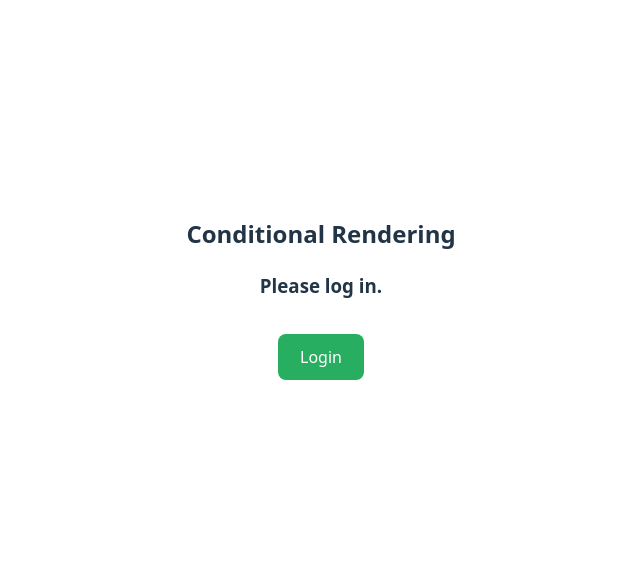
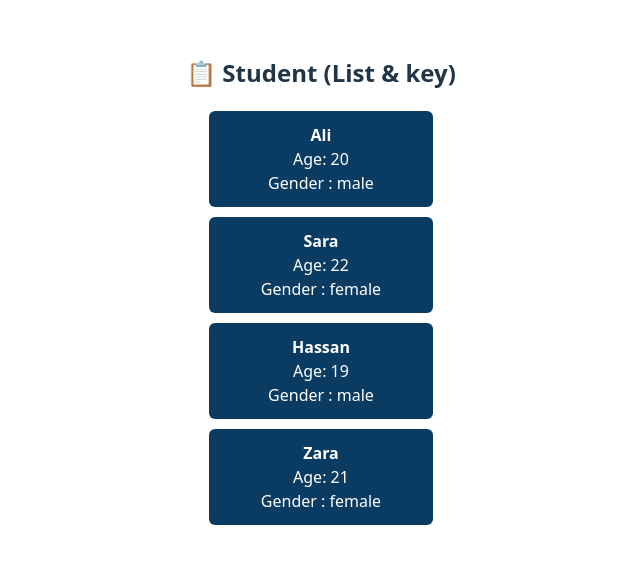
Before and after one commit to zarish123z/React.js, a React (Vite) app in the folder vite-project/: page / in a window 1280 px wide. Shown: the part 132-696 px from the top of the page, without its empty margins (319-959 px from the left). Built offline with nearby package versions, Linux system fonts and the light colour scheme.

Commit message:
List&Keys(Student_data)

```diff
--- /dev/null
+++ b/vite-project/src/ListAndKeys.jsx
@@ -0,0 +1,44 @@
+import React from "react";
+
+function ListAndKeys() {
+  //   Create an array of student objects
+  const students = [
+    { id: 1, name: "Ali", age: 20, gender: "male" },
+    { id: 2, name: "Sara", age: 22, gender: "female"  },
+    { id: 3, name: "Hassan", age: 19, gender: "male"  },
+    { id: 4, name: "Zara", age: 21, gender: "female"  },
+  ];
+
+  return (
+    <div style={{ textAlign: "center", marginTop: "60px" }}>
+      <h2>📋 Student (List & key)</h2>
+
+      <ul style={{ listStyle: "none", padding: 0 }}>
+        {/*   Loop through the student array using .map()*/}
+        {students.map((student) => (
+          <li
+            key={student.id} //  unique key
+            style={{
+              margin: "10px 0",
+              padding: "12px",
+              backgroundColor: "#0a3c63ff",
+              color: "white",
+              borderRadius: "6px",
+              width: "200px",
+              marginInline: "auto",
+              fontSize: "16px",
+            }}
+          >
+            {/* 👇 Step 4: Display name and age or gender */}
+             {/* strong just for bold */}
+            <strong>{student.name}</strong> <br></br>
+             Age: {student.age} <br></br>
+             Gender : {student.gender}
+          </li>
+        ))}
+      </ul>
+    </div>
+  );
+}
+
+export default ListAndKeys;
--- a/vite-project/src/main.jsx
+++ b/vite-project/src/main.jsx
@@ -10,6 +10,8 @@ import OnChange_FC from './OnChange_FC.jsx'
 import OnMouse_FC from './OnMouse_FC.jsx'
 import HideShowToggle from './HideShowToggle.jsx'
 import ConditionalRendering from './ConditionalRendering.jsx'
+import ListAndKeys from './ListandKeys.jsx'
+
 
 
 
@@ -29,7 +31,8 @@ createRoot(document.getElementById('root')).render(
 {/* <OnChange_FC/> */}
 {/* <OnMouse_FC/> */}
 {/* <HideShowToggle/> */}
-<ConditionalRendering/>
+{/* <ConditionalRendering/> */}
+<ListAndKeys/>
 
 
   </StrictMode>
```
